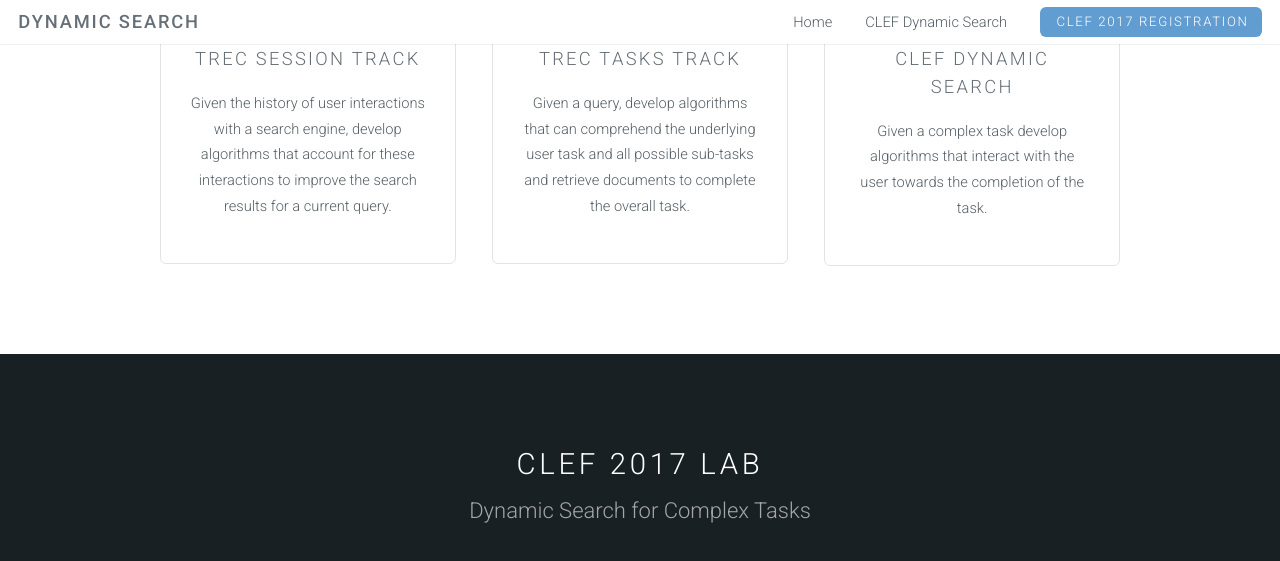
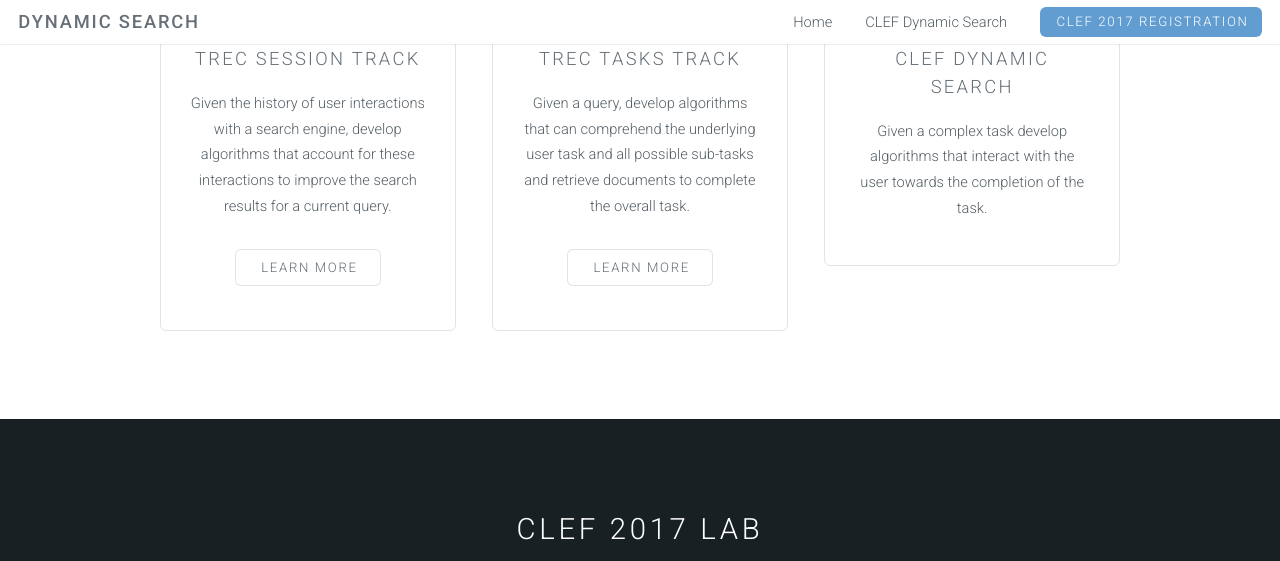
Before and after one commit to ekanou/dynamicsearch, a Jekyll site: the page built from index.html, in a window 1280 px wide and 900 px high, scrolled down 765 px, cut to the strip 0-561 px from the top of the window. Built offline with Jekyll 4.4.1, drawn with Linux system fonts in a browser that asks for light colours.

Commit message:
Update index.html

```diff
--- a/index.html
+++ b/index.html
@@ -14,6 +14,9 @@
 								<i class="icon fa-area-chart major"></i>
 								<h3>TREC Session Track</h3>
 								<p>Given the history of user interactions with a search engine, develop algorithms that account for these interactions to improve the search results for a current query.</p>
+								<ul class="actions">
+									<li><a href="http://ir.cis.udel.edu/sessions/" class="button alt">Learn More</a></li>
+								</ul
 							</section>
 						</div>
 						<div class="4u">
@@ -21,6 +24,9 @@
 								<i class="icon fa-refresh major"></i>
 								<h3>TREC Tasks Track</h3>
 								<p>Given a query, develop algorithms that can comprehend the underlying user task and all possible sub-tasks and retrieve documents to complete the overall task.</p>
+								<ul class="actions">
+									<li><a href="http://www.cs.ucl.ac.uk/tasks-track-2016/" class="button alt">Learn More</a></li>
+								</ul
 							</section>
 						</div>
 						<div class="4u">
@@ -73,9 +79,11 @@
 						</section>
 						</div>
 						<div class="4u">
-						<ul class="actions">
-							<li><a href="https://ekanou.github.io/dynamicsearch/clef-lab.html" class="button alt">Learn More</a></li>
-						</ul>
+						<section class="special">
+							<ul class="actions">
+								<li><a href="https://ekanou.github.io/dynamicsearch/clef-lab.html" class="button alt">Learn More</a></li>
+							</ul>
+						</section>
 						</div>
 					</div>
 				</div>
```
Also changed, not shown: other parts of index.html (+1 -1 lines).
